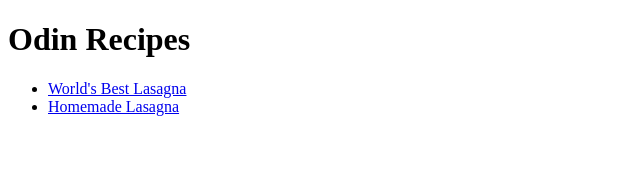
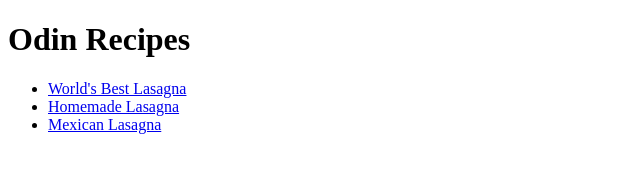
Before and after one commit to AmradDreher/odin-recipes, a plain HTML site: page index.html in a window 1280 px wide. Shown: the whole page, without its empty margins (0-640 px from the left). Drawn offline with Linux system fonts and the light colour scheme.

Commit message:
Mexikanische Lasagne hinzugefügt

```diff
--- a/index.html
+++ b/index.html
@@ -8,10 +8,9 @@
 <body>
     <h1>Odin Recipes</h1>
     <ul>
-        <li>
-            <a href="recipes/lasagna.html">World's Best Lasagna</a>
-        </li>
+        <li><a href="recipes/lasagna.html">World's Best Lasagna</a></li>
         <li><a href="recipes/homemade-lasagna.html">Homemade Lasagna</a></li>
+        <li><a href="recipes/mexican-lasagna.html">Mexican Lasagna</a></li>
     </ul>
 
 </body>
```
